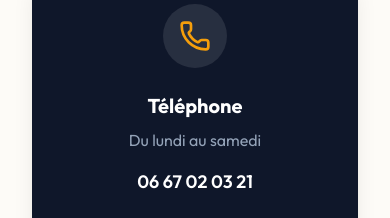
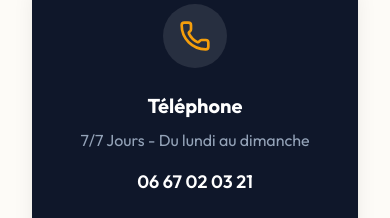
Before and after one commit to Nathdbv/LNStayImmo, a React (Vite) app: page / in a window 390 px wide. Shown: the part 9980-10198 px from the top of the page. Built offline with nearby package versions, Linux system fonts and the light colour scheme.

Commit message:
fix: phone schedule

```diff
--- a/src/components/Contact.tsx
+++ b/src/components/Contact.tsx
@@ -22,7 +22,7 @@ export default function Contact() {
                                     <Phone className="w-8 h-8 text-amber-500 group-hover:text-white transition-colors" />
                                 </div>
                                 <h3 className="text-xl font-bold mb-2">Téléphone</h3>
-                                <p className="text-slate-400 mb-4">Du lundi au samedi</p>
+                                <p className="text-slate-400 mb-4">7/7 Jours - Du lundi au dimanche</p>
                                 <a href="tel:0667020321" className="text-lg font-semibold hover:text-amber-500 transition-colors">
                                     06 67 02 03 21
                                 </a>
```
